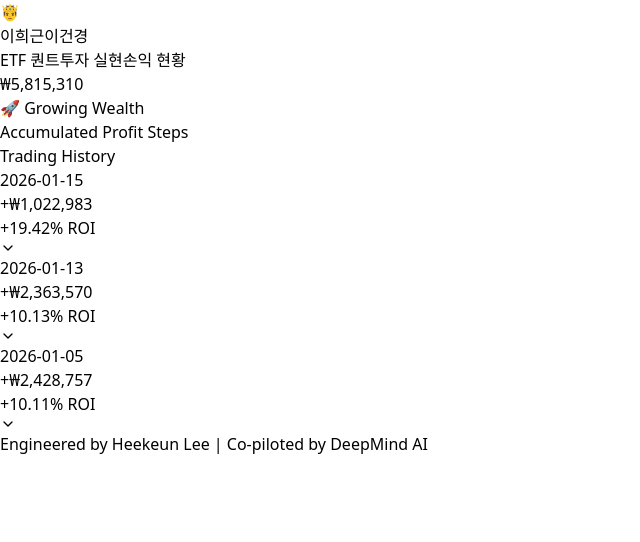
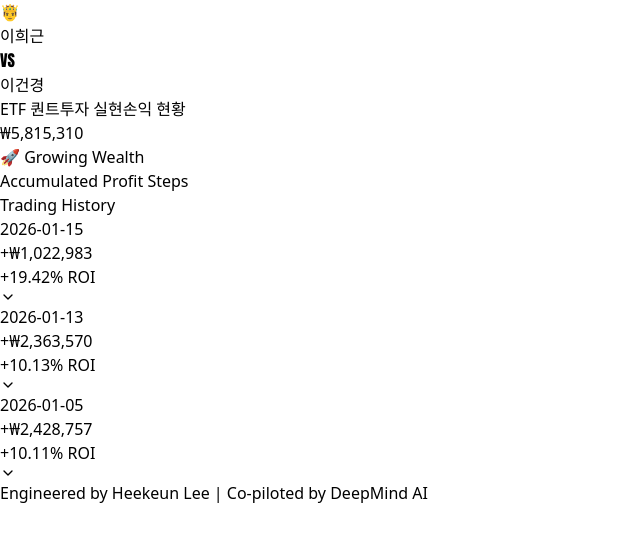
Before and after one commit to heekeunlee/etf-profit-note, a React (Vite) app: page / in a window 1280 px wide. Shown: the top 542 px of the page, without its empty margins (0-640 px from the left). Built offline with nearby package versions, Linux system fonts and the light colour scheme.

Commit message:
Add fiery VS style between user tabs

```diff
--- a/src/components/Dashboard.jsx
+++ b/src/components/Dashboard.jsx
@@ -68,18 +68,35 @@ const Dashboard = () => {
                         </div>
                     )}
 
-                    {/* User Tab Navigation */}
-                    <div className="relative z-10 flex justify-center mb-6">
-                        <div className="bg-gray-100 p-1 rounded-xl inline-flex shadow-sm">
+                    {/* User Tab Navigation - FIGHTING GAME STYLE */}
+                    <div className="relative z-10 flex justify-center items-center mb-8 pt-4">
+                        <div className="flex items-center gap-6">
+                            {/* Player 1 Button */}
                             <button
                                 onClick={() => setActiveUser('heekeun')}
-                                className={`px-4 py-2 rounded-lg text-sm font-bold transition-all ${activeUser === 'heekeun' ? 'bg-white text-gray-900 shadow-sm' : 'text-gray-400 hover:text-gray-600'}`}
+                                className={`px-6 py-3 rounded-2xl text-lg font-black italic tracking-tighter transition-all transform duration-300 border-2 ${activeUser === 'heekeun'
+                                        ? 'bg-blue-600 text-white border-blue-500 shadow-[0_0_20px_rgba(37,99,235,0.6)] scale-110 -rotate-2'
+                                        : 'bg-white text-gray-300 border-gray-200 hover:scale-105 hover:bg-gray-50'
+                                    }`}
                             >
                                 이희근
                             </button>
+
+                            {/* THE FIERY VS */}
+                            <div className="relative">
+                                <span className="absolute -inset-1 blur-sm bg-gradient-to-br from-yellow-400 via-orange-500 to-red-600 rounded-full opacity-75 animate-pulse"></span>
+                                <span className="relative text-5xl font-[900] italic leading-none bg-clip-text text-transparent bg-gradient-to-b from-yellow-300 to-red-600 filter drop-shadow hover:scale-125 transition-transform cursor-crosshair select-none" style={{ fontFamily: 'Impact, sans-serif' }}>
+                                    VS
+                                </span>
+                            </div>
+
+                            {/* Player 2 Button */}
                             <button
                                 onClick={() => setActiveUser('geonkyung')}
-                                className={`px-4 py-2 rounded-lg text-sm font-bold transition-all ${activeUser === 'geonkyung' ? 'bg-white text-gray-900 shadow-sm' : 'text-gray-400 hover:text-gray-600'}`}
+                                className={`px-6 py-3 rounded-2xl text-lg font-black italic tracking-tighter transition-all transform duration-300 border-2 ${activeUser === 'geonkyung'
+                                        ? 'bg-rose-600 text-white border-rose-500 shadow-[0_0_20px_rgba(225,29,72,0.6)] scale-110 rotate-2'
+                                        : 'bg-white text-gray-300 border-gray-200 hover:scale-105 hover:bg-gray-50'
+                                    }`}
                             >
                                 이건경
                             </button>
```
